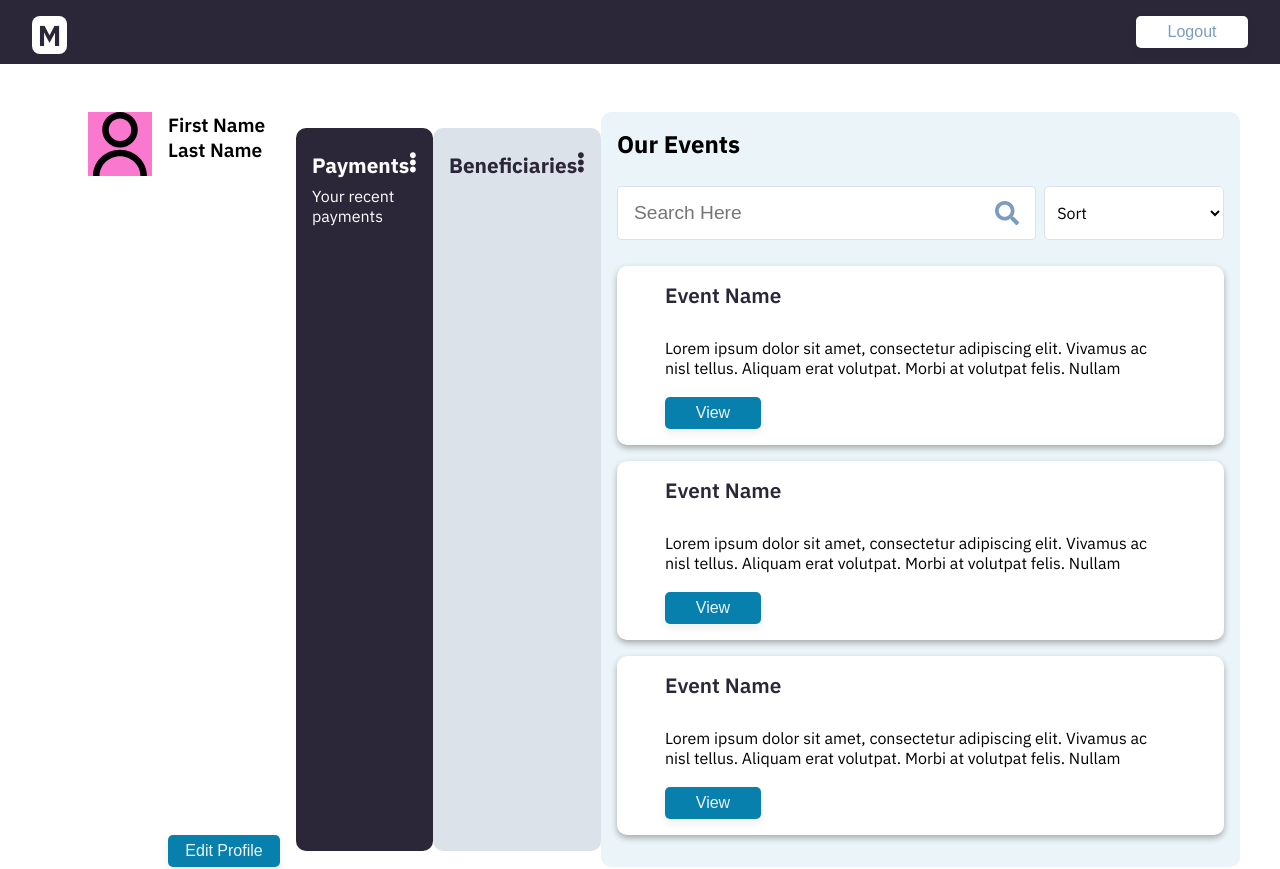
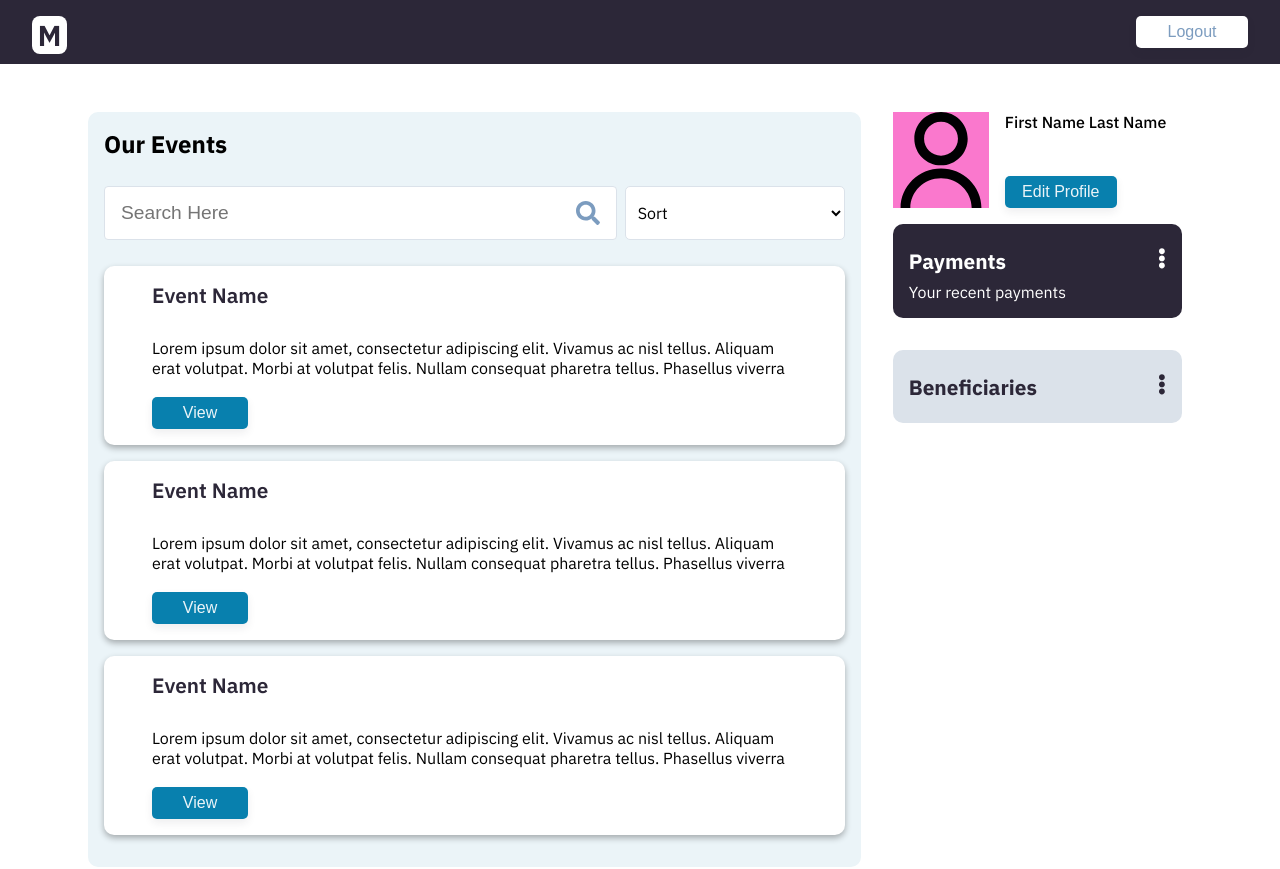
Before and after one commit to yabets/mms-ui, a React (Create React App) app: page /home in a window 1280 px wide. Shown: the top 869 px of the page. Built offline with nearby package versions, Linux system fonts and the light colour scheme.

Commit message:
Events desktop design

```diff
--- a/src/contianers/Profile/index.css
+++ b/src/contianers/Profile/index.css
@@ -16,11 +16,18 @@
 }
 
 .Profile__name {
-  font-size: 1.2rem;
-  font-weight: 600;
+  font-size: 1rem;
+  font-weight: 500;
 }
 
 .Profile__edit--button {
   height: 2rem;
   width: 7rem;
 }
+
+@media (min-width: 860px) {
+  .Profile__image {
+    width: 6rem;
+    height: 6rem;
+  }
+}
--- a/src/pages/Home/index.css
+++ b/src/pages/Home/index.css
@@ -7,7 +7,9 @@
 
 .Home__columns {
   width: 100%;
+  max-width: 25rem;
   padding: 4rem 2rem;
+  margin: auto;
   flex: 1 0 auto;
 }
 
@@ -22,28 +24,18 @@
   .Home__columns {
     display: flex;
     flex-direction: row;
-    justify-content: space-around;
     padding: 3rem;
-    padding-right: 0;
     max-width: 1200px;
     margin: 0 auto;
   }
-  .Home__main {
-    width: 30%;
-    max-width: 460px;
+  .Home__events {
+    order: -1;
+    margin-right: 2rem;
+    width: 70%;
   }
 
-  .Home__hand {
-    display: block;
-    background: var(--dark-voilet);
-    margin: 4rem 2rem;
-    width: 480px;
-    height: 480px;
-    border-radius: 50%;
-    text-align: center;
-  }
-
-  .Home__hand--img {
-    margin-top: -50px;
+  .Home__aside {
+    display: flex;
+    flex-direction: column;
   }
 }
--- a/src/pages/Home/index.js
+++ b/src/pages/Home/index.js
@@ -9,12 +9,16 @@ const Home = () => (
   <div className="Home__page">
     <Toolbar />
     <div className="Home__columns">
+      <div className="Home__aside">
         <Profile />
         <Widget title="Payments" color="dark">
           <p>Your recent payments</p>
         </Widget>
         <Widget title="Beneficiaries" color="light" />
+      </div>
+      <div className="Home__events">
         <Events />
+      </div>
     </div>
     <Footer />
   </div>
```
Lines whose indentation alone changed are shown as unchanged.
